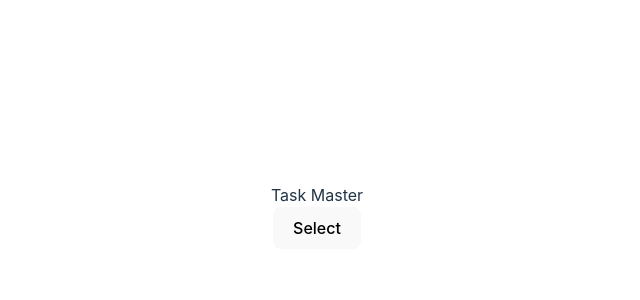
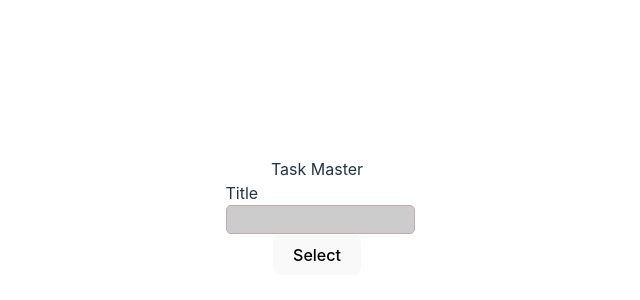
Before and after one commit to SimonyanGreta/taskmaster, a React (Vite) app: page / in a window 1280 px wide. Shown: the part 184-484 px from the top of the page, without its empty margins (323-963 px from the left). Built offline with nearby package versions, Linux system fonts and the light colour scheme.

Commit message:
add sass, react hook form and InputField component

```diff
--- a/package.json
+++ b/package.json
@@ -11,7 +11,9 @@
   },
   "dependencies": {
     "react": "^18.3.1",
-    "react-dom": "^18.3.1"
+    "react-dom": "^18.3.1",
+    "react-hook-form": "^7.54.2",
+    "sass": "^1.83.1"
   },
   "devDependencies": {
     "@eslint/js": "^9.17.0",
--- a/src/App.css
+++ b/src/App.css
@@ -3,4 +3,7 @@
   margin: 0 auto;
   padding: 2rem;
   text-align: center;
+  --input-border-color: #c6a9a9;
+  --input-background-color: #cccccc;
+  --input-text-color: #792929;
 }
--- a/src/App.tsx
+++ b/src/App.tsx
@@ -1,12 +1,21 @@
 import './App.css'
 import {Button} from "./shared/ui/Button";
+import {InputField} from "./shared/ui/InputField";
+import {useState} from "react";
 
 function App() {
+  const [task, setTask] = useState('');
+
   return (
     <>
       <div className="card">
-          Task Master
+        Task Master
       </div>
+      <InputField
+        value={task}
+        onChange={setTask}
+        placeholder="Title"
+      />
       <Button>Select</Button>
     </>
   )
--- /dev/null
+++ b/src/shared/ui/InputField/Input.module.scss
@@ -0,0 +1,57 @@
+.InputWrapper {
+  display: flex;
+  flex-direction: column;
+  align-items: flex-start;
+}
+
+.placeholder {
+  margin-right: 5px;
+}
+
+.input {
+  background: var(--input-background-color);
+  border: 1px solid var(--input-border-color);
+  border-radius: 5px;
+  outline: none;
+  width: 100%;
+  min-height: 25px;
+  color: #000000;
+  text-shadow: 0 0 0 var(--primary-color);
+
+  &:focus {
+    outline: none;
+  }
+}
+
+.caretWrapper {
+  flex-grow: 1;
+  position: relative;
+}
+
+.caret {
+  height: 3px;
+  width: 9px;
+  background: var(--primary-color);
+  bottom: 0;
+  left: 0;
+  position: absolute;
+  animation: blink 0.7s forwards infinite;
+}
+
+.readonly {
+  opacity: 0.7;
+}
+
+@keyframes blink {
+  0% {
+    opacity: 0;
+  }
+
+  50% {
+    opacity: 0.01;
+  }
+
+  100% {
+    opacity: 1;
+  }
+}
--- /dev/null
+++ b/src/shared/ui/InputField/InputField.tsx
@@ -0,0 +1,27 @@
+import React from 'react';
+import styles from './Input.module.scss';
+
+type InputFieldProps = {
+  value: string;
+  onChange: (value: string) => void;
+  placeholder?: string;
+  readonly?: boolean;
+};
+
+export const InputField: React.FC<InputFieldProps> = ({ value, onChange, placeholder, readonly = false }) => {
+  return (
+    <div className={styles.InputWrapper}>
+      {placeholder && <span className={styles.placeholder}>{placeholder}</span>}
+      <div className={styles.caretWrapper}>
+        <input
+          type="text"
+          className={`${styles.input} ${readonly ? styles.readonly : ''}`}
+          value={value}
+          onChange={(e) => onChange(e.target.value)}
+          readOnly={readonly}
+        />
+        {!readonly && <div className={styles.caret}></div>}
+      </div>
+    </div>
+  );
+};
--- /dev/null
+++ b/src/shared/ui/InputField/index.ts
@@ -0,0 +1 @@
+export * from './InputField.tsx';
```
Also changed, not shown: 1 other file (tests, documents, lock files or other folders).
